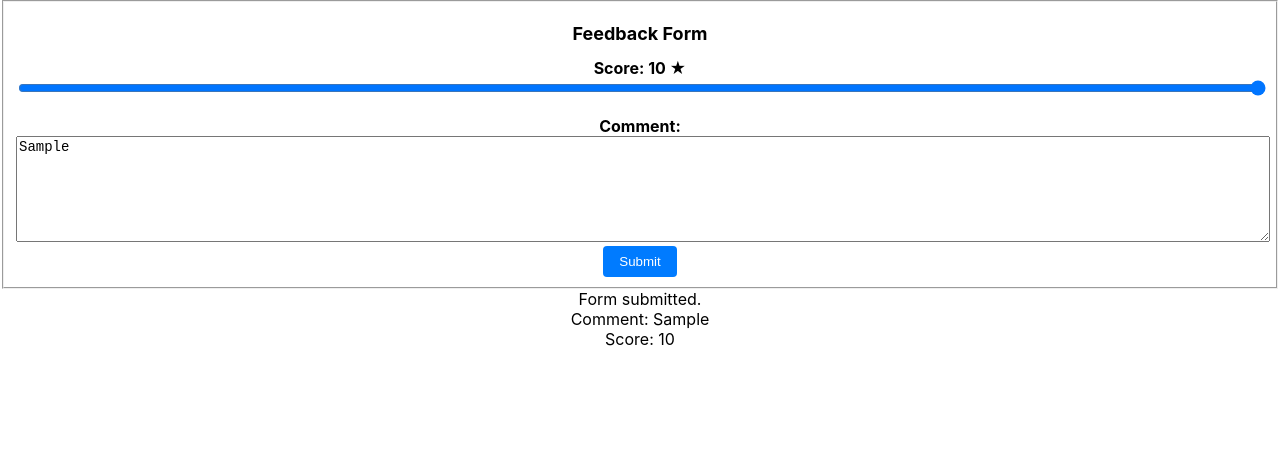
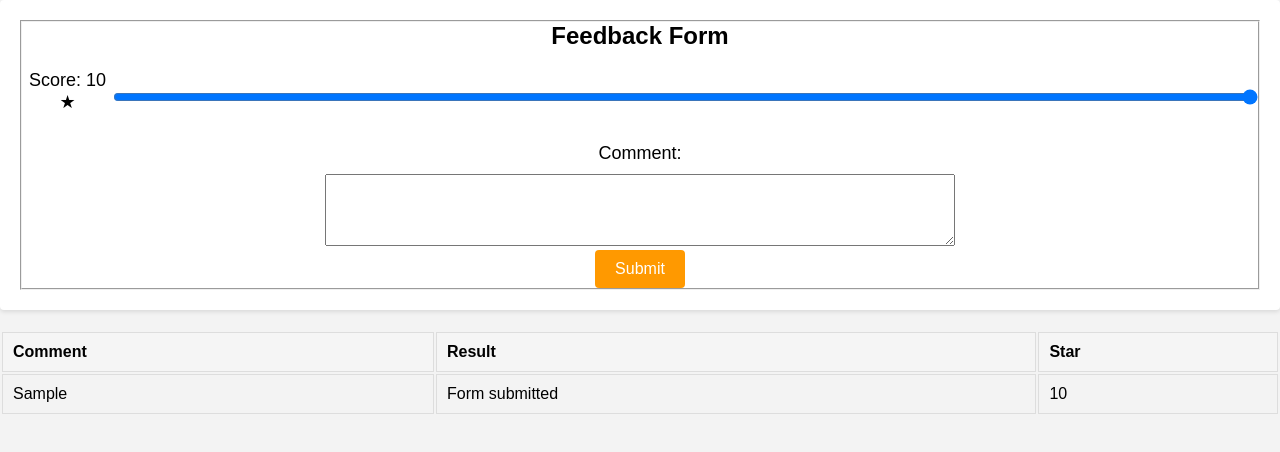
Before and after one commit to bokigolic/react-template, a React (Create React App) app: page / in a window 1280 px wide. Both pictures are taken after typing "Sample" into the empty fields and a click on the button "Submit". Shown: the top 452 px of the page. Built offline with nearby package versions, Linux system fonts and the light colour scheme.

Commit message:
Update form

```diff
--- a/src/rate Form/App.css
+++ b/src/rate Form/App.css
@@ -1,10 +1,46 @@
+/* App.css */
+
+/* Reset default margin and padding */
+* {
+  margin: 0;
+  padding: 0;
+}
+
+body {
+  font-family: Arial, sans-serif;
+  background-color: #f3f3f3;
+}
+
+.container {
+  max-width: 800px;
+  margin: 0 auto;
+  padding: 20px;
+}
+
+h2 {
+  font-size: 24px;
+  margin-bottom: 20px;
+}
+
+form {
+  background-color: #ffffff;
+  padding: 20px;
+  border-radius: 4px;
+  box-shadow: 0 2px 4px rgba(0, 0, 0, 0.1);
+}
+
 .Field {
-  margin-bottom: 1rem;
+  margin-bottom: 20px;
+  display: flex;
+  align-items: center;
+  justify-content: center;
+  text-align: center;
 }
 
 label {
   display: block;
-  font-weight: bold;
+  font-size: 18px;
+  margin-bottom: 10px;
 }
 
 input[type="range"] {
@@ -12,28 +48,37 @@ input[type="range"] {
 }
 
 textarea {
-  width: 100%;
-  height: 100px;
-  font-size: 14px;
+  width: 50%;
+  height: 60px; /* Adjust the height as per your preference */
+  padding: 5px;
 }
 
 button[type="submit"] {
-  background-color: #007bff;
-  color: #fff;
-  padding: 0.5rem 1rem;
+  background-color: #ff9900;
+  color: #ffffff;
   border: none;
+  padding: 10px 20px;
+  font-size: 16px;
   border-radius: 4px;
   cursor: pointer;
 }
 
-button[type="submit"]:hover {
-  background-color: #0056b3;
+.ResultTable {
+  width: 100%;
+  margin-top: 20px;
 }
 
-h2 {
-  font-size: 18px;
+.ResultTable th,
+.ResultTable td {
+  padding: 10px;
+  border: 1px solid #dddddd;
+  text-align: left;
 }
 
-label {
-  font-size: 16px;
+.ResultTable th {
+  background-color: #f5f5f5;
 }
+
+.ResultTable tbody tr:nth-child(even) {
+  background-color: #f9f9f9;
+}
--- a/src/rate Form/Rate.js
+++ b/src/rate Form/Rate.js
@@ -4,7 +4,7 @@ import './App.css';
 const Rate = () => {
   const [score, setScore] = useState('10');
   const [comment, setComment] = useState('');
-  const [result, setResult] = useState('');
+  const [results, setResults] = useState([]);
 
   const handleChange = (e) => {
     setScore(e.target.value);
@@ -13,10 +13,16 @@ const Rate = () => {
   const handleSubmit = (e) => {
     e.preventDefault();
     if (Number(score) <= 5 && comment.length <= 10) {
-      setResult('Please provide a comment explaining why the experience was poor.');
+      setResults('Please provide a comment explaining why the experience was poor.');
       return;
     }
-    setResult(`Form submitted.<br />Comment: ${comment}<br />Score: ${score}`);
+    const result = {
+      score: score,
+      comment: comment,
+    };
+    setResults([...results, result]);
+    setScore('10');
+    setComment('');
     console.log('Form submitted');
     console.log('Score:', score);
   };
@@ -42,12 +48,31 @@ const Rate = () => {
           </div>
           <div>
             <label>Comment: </label>
-            <textarea onChange={handleChangeArea}></textarea>
+            <textarea onChange={handleChangeArea} value={comment}></textarea>
           </div>
           <button type="submit">Submit</button>
         </fieldset>
       </form>
-      <div className="Result" dangerouslySetInnerHTML={{ __html: result }}></div>
+      {results.length > 0 && (
+        <table className="ResultTable">
+          <thead>
+            <tr>
+              <th>Comment</th>
+              <th>Result</th>
+              <th>Star</th>
+            </tr>
+          </thead>
+          <tbody>
+            {results.map((result, index) => (
+              <tr key={index}>
+                <td>{result.comment}</td>
+                <td>Form submitted</td>
+                <td>{result.score}</td>
+              </tr>
+            ))}
+          </tbody>
+        </table>
+      )}
     </div>
   );
 };
```
